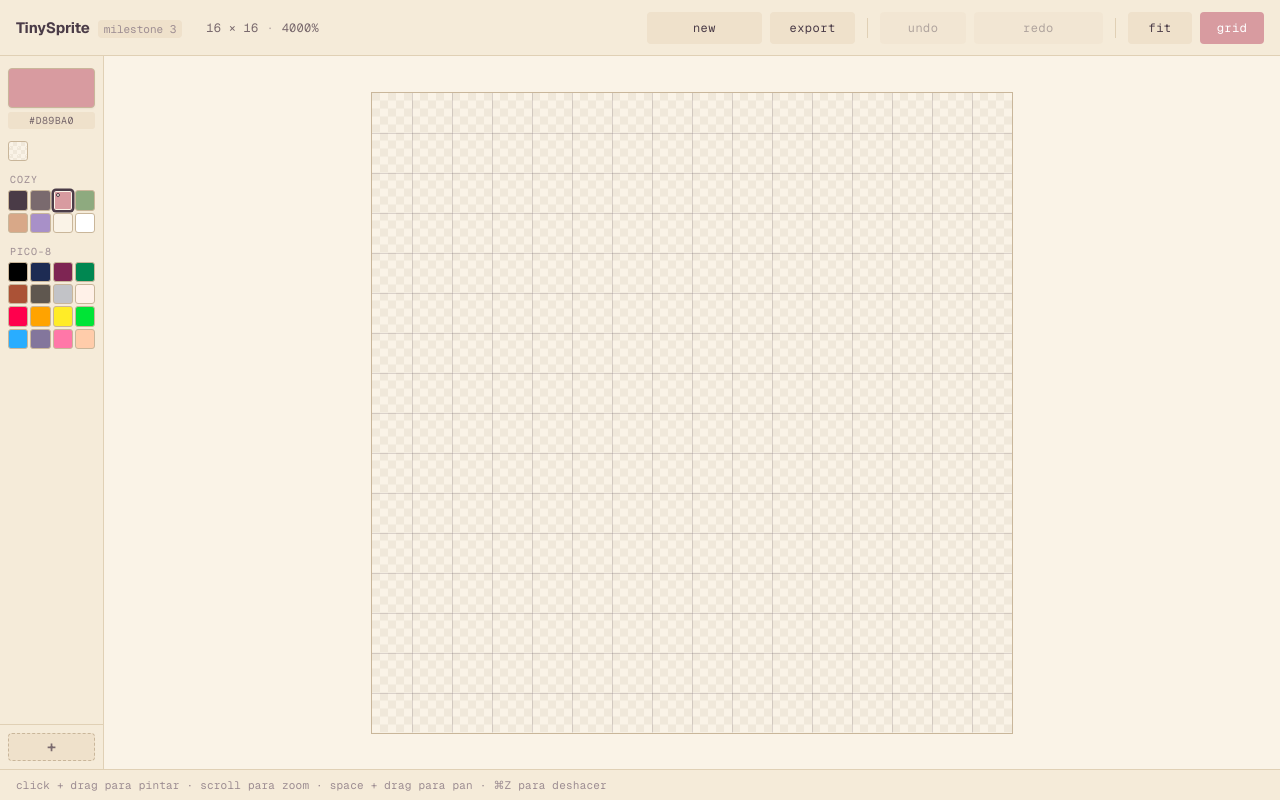
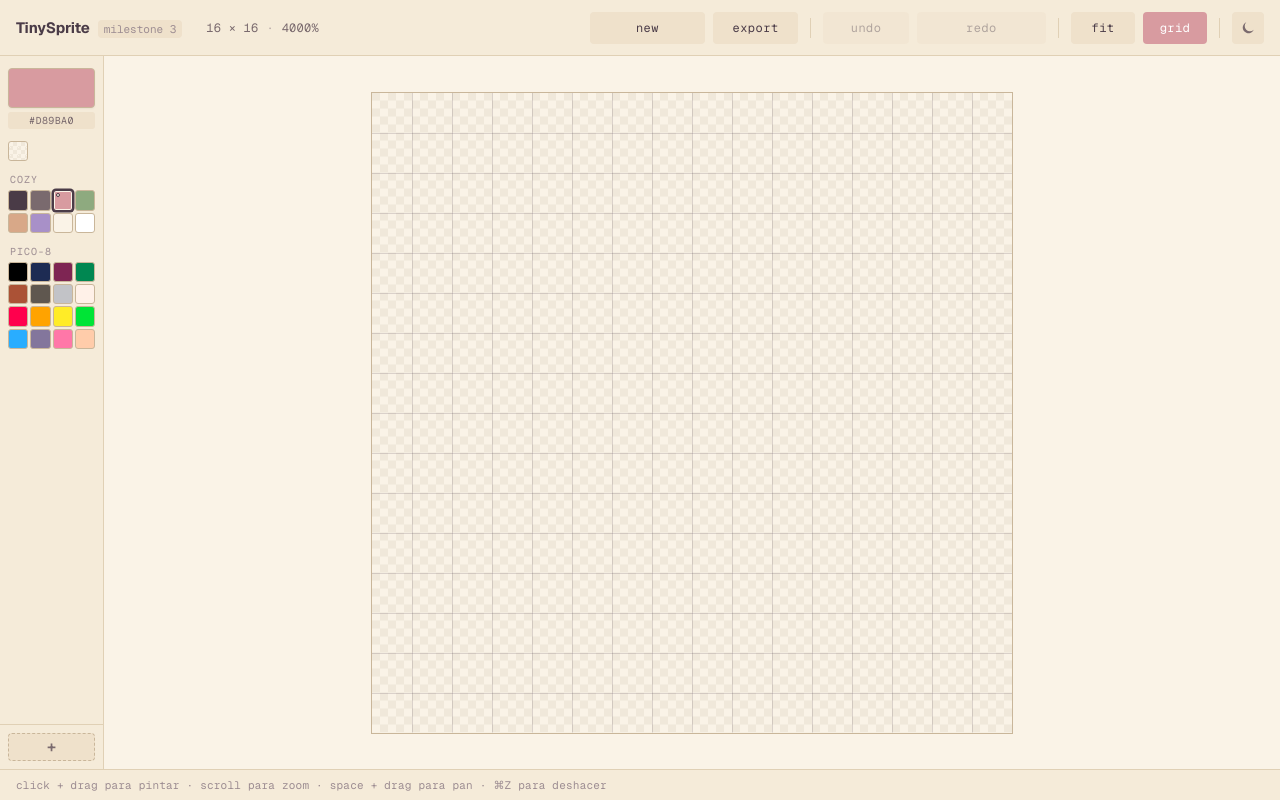
Before and after one commit to SebastianMaciel/tinysprite, a Next.js app: page / in a window 1280 px wide. Built offline with nearby package versions, Linux system fonts and the light colour scheme.

Commit message:
feat: theme toggle light/dark con persistencia y script anti-FOUC

```diff
--- a/package.json
+++ b/package.json
@@ -1,6 +1,6 @@
 {
   "name": "tinysprite",
-  "version": "0.10.0",
+  "version": "0.11.0",
   "private": true,
   "scripts": {
     "dev": "next dev",
--- a/src/app/layout.tsx
+++ b/src/app/layout.tsx
@@ -1,5 +1,6 @@
 import type { Metadata, Viewport } from "next";
 import { Geist, Geist_Mono } from "next/font/google";
+import { THEME_INIT_SCRIPT } from "@/lib/theme";
 import "./globals.css";
 
 const geistSans = Geist({
@@ -31,6 +32,11 @@
 }>) {
   return (
     <html lang="en" className={`${geistSans.variable} ${geistMono.variable}`}>
+      <head>
+        <script
+          dangerouslySetInnerHTML={{ __html: THEME_INIT_SCRIPT }}
+        />
+      </head>
       <body>{children}</body>
     </html>
   );
--- /dev/null
+++ b/src/components/editor/ThemeToggle.module.css
@@ -0,0 +1,35 @@
+.toggle {
+  position: relative;
+  width: 32px;
+  height: 32px;
+  display: grid;
+  place-items: center;
+  border-radius: var(--radius-sm);
+  background: var(--surface-alt);
+  color: var(--text-muted);
+  border: 1px solid transparent;
+  cursor: pointer;
+  transition: background 0.15s ease, color 0.15s ease;
+}
+
+.toggle:hover {
+  background: var(--surface-hover);
+  color: var(--text);
+}
+
+.toggle:focus-visible {
+  outline: 2px solid var(--accent);
+  outline-offset: 2px;
+}
+
+.icon {
+  display: grid;
+  place-items: center;
+  width: 14px;
+  height: 14px;
+  transition: transform 0.2s ease;
+}
+
+.toggle:hover .icon {
+  transform: rotate(-12deg);
+}
--- /dev/null
+++ b/src/components/editor/ThemeToggle.tsx
@@ -0,0 +1,59 @@
+"use client";
+
+import { useTheme } from "@/hooks/useTheme";
+import styles from "./ThemeToggle.module.css";
+
+function SunIcon() {
+  return (
+    <svg viewBox="0 0 16 16" width="14" height="14" aria-hidden="true">
+      <circle cx="8" cy="8" r="3" fill="currentColor" />
+      <g
+        stroke="currentColor"
+        strokeWidth="1.4"
+        strokeLinecap="round"
+        fill="none"
+      >
+        <line x1="8" y1="1" x2="8" y2="2.5" />
+        <line x1="8" y1="13.5" x2="8" y2="15" />
+        <line x1="1" y1="8" x2="2.5" y2="8" />
+        <line x1="13.5" y1="8" x2="15" y2="8" />
+        <line x1="3.05" y1="3.05" x2="4.1" y2="4.1" />
+        <line x1="11.9" y1="11.9" x2="12.95" y2="12.95" />
+        <line x1="3.05" y1="12.95" x2="4.1" y2="11.9" />
+        <line x1="11.9" y1="4.1" x2="12.95" y2="3.05" />
+      </g>
+    </svg>
+  );
+}
+
+function MoonIcon() {
+  return (
+    <svg viewBox="0 0 16 16" width="14" height="14" aria-hidden="true">
+      <path
+        fill="currentColor"
+        d="M 6 1.5 a 6.5 6.5 0 1 0 8.5 8.5 A 5 5 0 0 1 6 1.5 Z"
+      />
+    </svg>
+  );
+}
+
+export function ThemeToggle() {
+  const { theme, toggleTheme } = useTheme();
+  const isDark = theme === "dark";
+  const label = isDark ? "Cambiar a tema claro" : "Cambiar a tema oscuro";
+  return (
+    <button
+      type="button"
+      className={styles.toggle}
+      onClick={toggleTheme}
+      aria-label={label}
+      data-tooltip={isDark ? "Tema claro" : "Tema oscuro"}
+      data-tooltip-align="right"
+      suppressHydrationWarning
+    >
+      <span className={styles.icon} suppressHydrationWarning>
+        {isDark ? <SunIcon /> : <MoonIcon />}
+      </span>
+    </button>
+  );
+}
--- a/src/components/editor/Toolbar.tsx
+++ b/src/components/editor/Toolbar.tsx
@@ -2,6 +2,7 @@
 
 import { formatCombo } from "@/lib/hotkeys";
 import { useIsMac } from "@/hooks/useIsMac";
+import { ThemeToggle } from "./ThemeToggle";
 import styles from "./Toolbar.module.css";
 
 interface Props {
@@ -143,6 +144,8 @@
           onClick={onToggleGrid}
           title="Toggle grid"
         />
+        <span className={styles.actionsDivider} aria-hidden="true" />
+        <ThemeToggle />
       </div>
     </header>
   );
--- /dev/null
+++ b/src/hooks/useTheme.ts
@@ -0,0 +1,58 @@
+"use client";
+
+import { useCallback, useSyncExternalStore } from "react";
+import {
+  applyThemeAttribute,
+  getEffectiveTheme,
+  setStoredTheme,
+  type Theme,
+} from "@/lib/theme";
+
+const listeners = new Set<() => void>();
+
+function notify() {
+  for (const l of listeners) l();
+}
+
+function subscribe(cb: () => void): () => void {
+  listeners.add(cb);
+  let mq: MediaQueryList | null = null;
+  const onMq = () => cb();
+  if (typeof window !== "undefined") {
+    mq = window.matchMedia("(prefers-color-scheme: dark)");
+    mq.addEventListener?.("change", onMq);
+  }
+  return () => {
+    listeners.delete(cb);
+    if (mq) mq.removeEventListener?.("change", onMq);
+  };
+}
+
+function getServerSnapshot(): Theme {
+  return "light";
+}
+
+export interface UseThemeResult {
+  theme: Theme;
+  toggleTheme: () => void;
+  setTheme: (theme: Theme) => void;
+}
+
+export function useTheme(): UseThemeResult {
+  const theme = useSyncExternalStore(subscribe, getEffectiveTheme, getServerSnapshot);
+
+  const setTheme = useCallback((next: Theme) => {
+    setStoredTheme(next);
+    applyThemeAttribute(next);
+    notify();
+  }, []);
+
+  const toggleTheme = useCallback(() => {
+    const next: Theme = getEffectiveTheme() === "dark" ? "light" : "dark";
+    setStoredTheme(next);
+    applyThemeAttribute(next);
+    notify();
+  }, []);
+
+  return { theme, toggleTheme, setTheme };
+}
--- /dev/null
+++ b/src/lib/theme.ts
@@ -0,0 +1,46 @@
+export type Theme = "light" | "dark";
+
+const THEME_KEY = "tinysprite-theme";
+
+export function getStoredTheme(): Theme | null {
+  if (typeof window === "undefined") return null;
+  try {
+    const v = window.localStorage.getItem(THEME_KEY);
+    return v === "light" || v === "dark" ? v : null;
+  } catch {
+    return null;
+  }
+}
+
+export function getSystemTheme(): Theme {
+  if (typeof window === "undefined") return "light";
+  return window.matchMedia("(prefers-color-scheme: dark)").matches
+    ? "dark"
+    : "light";
+}
+
+export function getEffectiveTheme(): Theme {
+  return getStoredTheme() ?? getSystemTheme();
+}
+
+export function setStoredTheme(theme: Theme): void {
+  if (typeof window === "undefined") return;
+  try {
+    window.localStorage.setItem(THEME_KEY, theme);
+  } catch {
+    // ignore
+  }
+}
+
+export function applyThemeAttribute(theme: Theme): void {
+  if (typeof document === "undefined") return;
+  document.documentElement.setAttribute("data-theme", theme);
+}
+
+/**
+ * Inline script source that runs in <head> before React hydrates so we
+ * can set data-theme synchronously from localStorage. Without this,
+ * users with a saved override see a flash of the system-default theme
+ * for one paint before JS catches up.
+ */
+export const THEME_INIT_SCRIPT = `(function(){try{var t=localStorage.getItem('${THEME_KEY}');if(t==='light'||t==='dark')document.documentElement.setAttribute('data-theme',t);}catch(e){}})();`;
```
